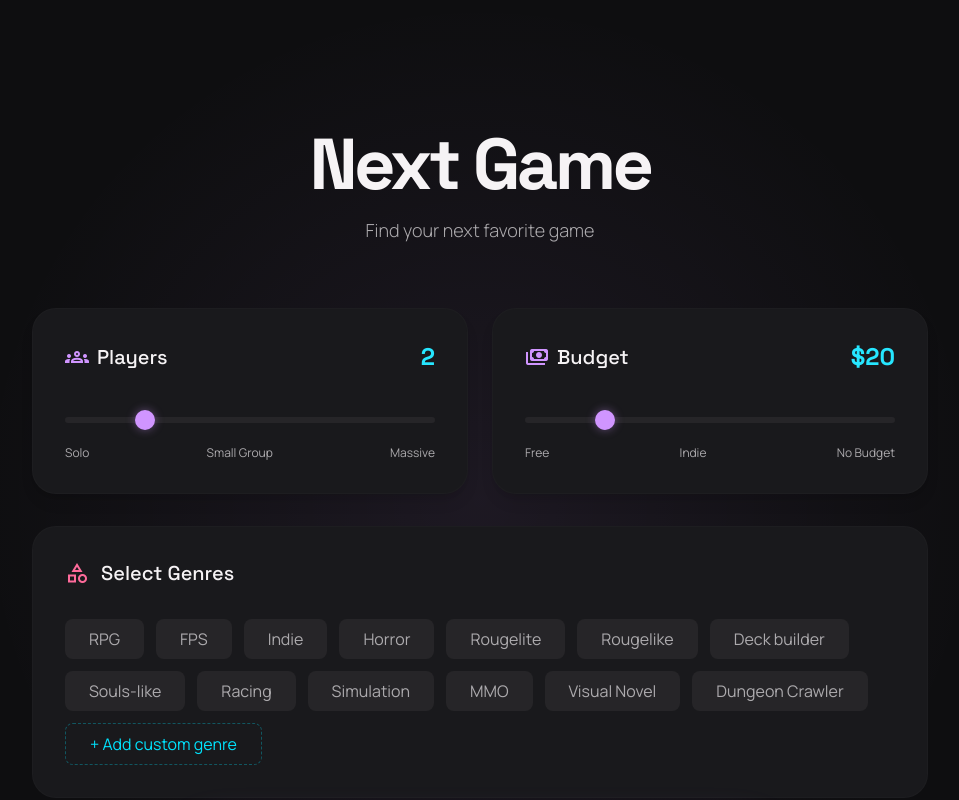
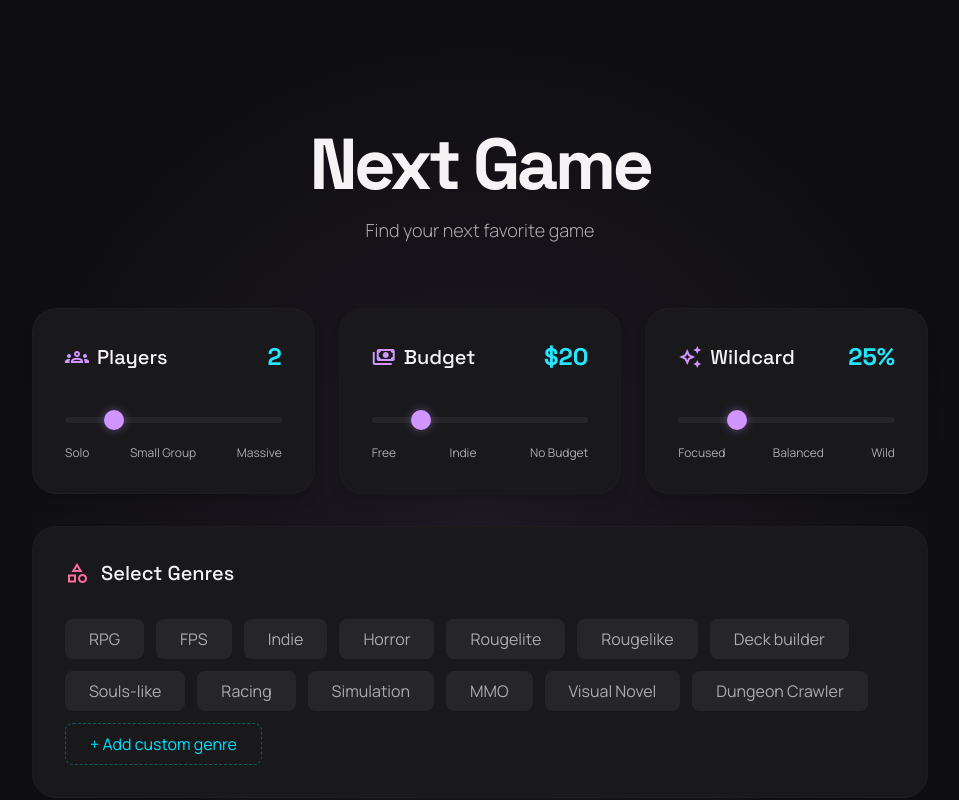
Before and after one commit to philipholmgren/game-rec, a React (Vite) app: page / in a window 1280 px wide. Shown: the top 800 px of the page, without its empty margins (160-1119 px from the left). Built offline with nearby package versions, Linux system fonts and the light colour scheme.

Commit message:
wild card slider

```diff
--- a/src/app/App.tsx
+++ b/src/app/App.tsx
@@ -12,6 +12,7 @@ export default function App() {
   const [customGenres, setCustomGenres] = useState<string[]>([]);
   const [playerAmount, setPlayerAmount] = useState(2);
   const [budgetAmount, setBudgetAmount] = useState(20);
+  const [wildcardAmount, setWildcardAmount] = useState(25);
 
   const [recommendations, setRecommendations] = useState<Recommendation[]>([]);
   const [isModalOpen, setIsModalOpen] = useState(false);
@@ -29,7 +30,7 @@ export default function App() {
 
     try {
       setIsLoading(true);
-      const request: RecommendationRequest = {genres: selectedGenres, players: playerAmount, budget: budgetAmount};
+      const request: RecommendationRequest = {genres: selectedGenres, players: playerAmount, budget: budgetAmount, wildcardAmount};
       const response = await getRecommendations(request);
       setRecommendations(response);
       setIsModalOpen(true);
@@ -57,6 +58,8 @@ export default function App() {
               setPlayerAmount={setPlayerAmount}
               budgetAmount={budgetAmount}
               setBudgetAmount={setBudgetAmount}
+              wildcardAmount={wildcardAmount}
+              setWildcardAmount={setWildcardAmount}
             />
             </div>
           </div>
--- a/src/components/FiltersPanel.tsx
+++ b/src/components/FiltersPanel.tsx
@@ -5,7 +5,7 @@ import type { FiltersComponentProps } from '../types/componentPropTypes';
 export default function FiltersPanel(props: FiltersComponentProps) {
   return (
     <div className="lg:col-span-8 space-y-8">
-      <section className="grid grid-cols-1 md:grid-cols-2 gap-6">
+      <section className="grid grid-cols-1 md:grid-cols-2 xl:grid-cols-3 gap-6">
         <SliderCard
           icon="groups"
           title="Players"
@@ -33,6 +33,16 @@ export default function FiltersPanel(props: FiltersComponentProps) {
           markers={['Free', 'Indie', 'No Budget']}
           onChange={props.setBudgetAmount}
         />
+        <SliderCard
+          icon="auto_awesome"
+          title="Wildcard"
+          valueLabel={`${props.wildcardAmount}%`}
+          min={0}
+          max={100}
+          value={props.wildcardAmount}
+          markers={['Focused', 'Balanced', 'Wild']}
+          onChange={props.setWildcardAmount}
+        />
       </section>
 
       <GenreTags
--- a/src/http/getRecommendations.tsx
+++ b/src/http/getRecommendations.tsx
@@ -1,14 +1,14 @@
 import type { RecommendationRequest } from "../types/commonTypes";
 
 export async function getRecommendations(payload: RecommendationRequest) {
-  const response = await fetch("http://127.0.0.1:8787", {
+  const response = await fetch("https://nextgame.philip-holmgren.workers.dev", {
     method: "POST",
     headers: {
       "Content-Type": "application/json",
     },
     body: JSON.stringify(payload),
   });
-  console.log(payload)
+
   if (!response.ok) {
     const errorText = await response.text();
     throw new Error(`Worker request failed: ${errorText}`);
--- a/src/types/commonTypes.ts
+++ b/src/types/commonTypes.ts
@@ -15,4 +15,5 @@ export type RecommendationRequest = {
   genres: string[];
   players: number;
   budget: number;
+  wildcardAmount: number
 };
--- a/src/types/componentPropTypes.ts
+++ b/src/types/componentPropTypes.ts
@@ -9,6 +9,8 @@ export type FiltersComponentProps = {
   setPlayerAmount: React.Dispatch<React.SetStateAction<number>>;
   budgetAmount: number
   setBudgetAmount: React.Dispatch<React.SetStateAction<number>>;
+  wildcardAmount: number;
+  setWildcardAmount: React.Dispatch<React.SetStateAction<number>>;
 };
 
 export type GenreComponentProps = {
```
